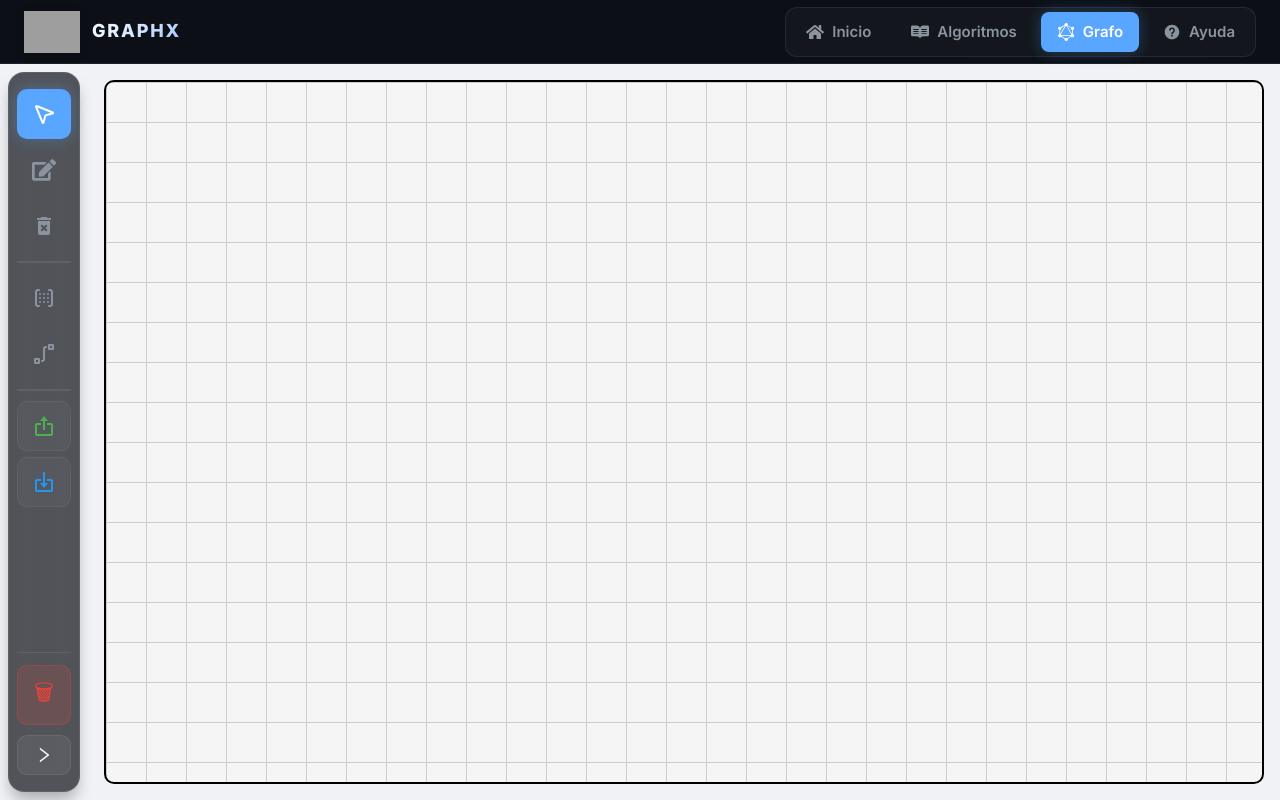
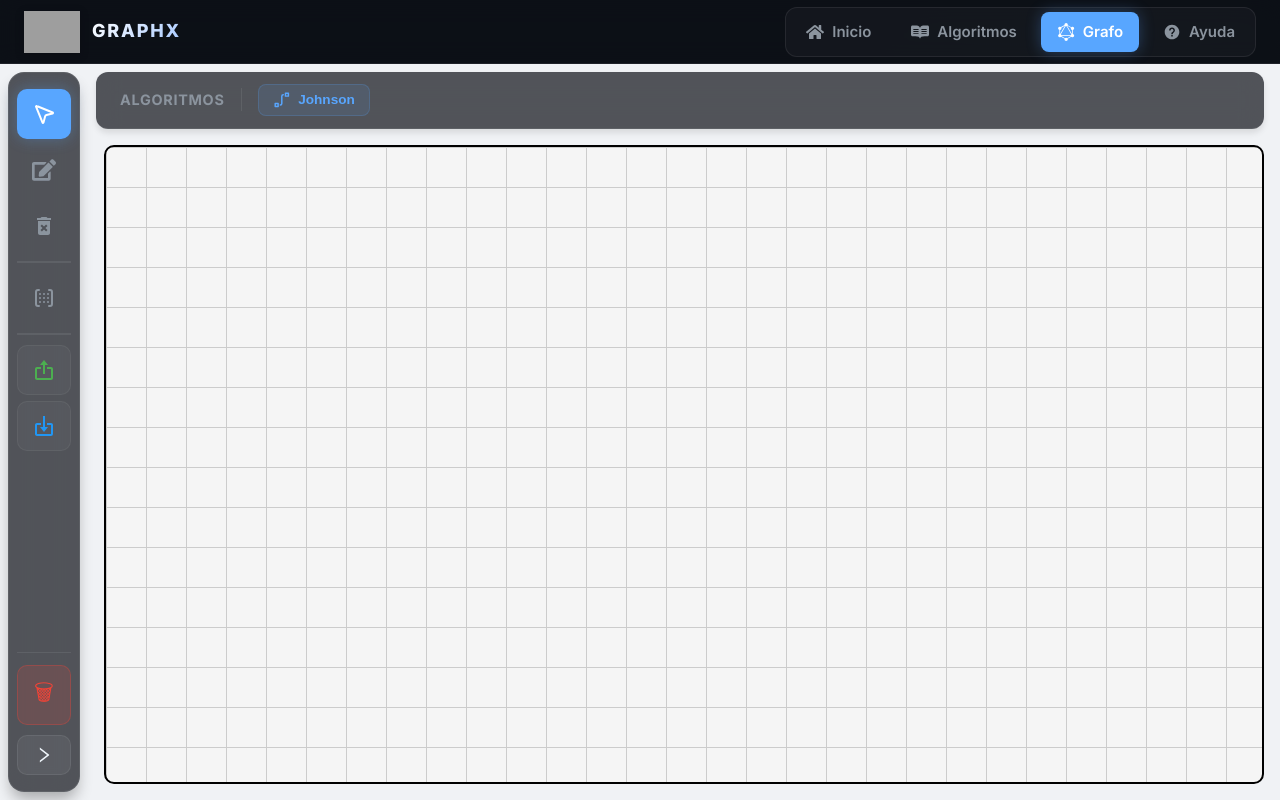
Before and after one commit to daniel69zz/PROYECTO_GRAFOS_ALGORITMOS, a React (Vite) app: page /graph in a window 1280 px wide. Built offline with nearby package versions, Linux system fonts and the light colour scheme; grey boxes are pictures that could not be loaded.

Commit message:
jdnkjdnbkjdf

```diff
--- a/src/components/GraphToolbar.jsx
+++ b/src/components/GraphToolbar.jsx
@@ -15,7 +15,6 @@ const toolbarLinks = [
 
 const toolbarOptions = [
   { label: "Matriz", Icon: TbMatrix, op: 4 },
-  { label: "Algoritmo de Johnson", Icon: TbRouteSquare2, op: 5 },
 ];
 
 const fileOptions = [
--- a/src/pages/GraphPage.jsx
+++ b/src/pages/GraphPage.jsx
@@ -1,6 +1,7 @@
 import { useState, useEffect, useCallback, useRef } from "react";
 import { Graph } from "../components/Graph";
 import { GraphToolbar } from "../components/GraphToolbar";
+import { TbRouteSquare2 } from "react-icons/tb";
 import styled from "styled-components";
 
 export function GraphPage() {
@@ -43,12 +44,24 @@ export function GraphPage() {
         onExportar={handleExportar}
         onImportar={handleImportar}
       />
+      <MainContent>
+        <AlgoritmosHeader>
+          <AlgoritmosTitle>Algoritmos</AlgoritmosTitle>
+          <AlgoritmoButton
+            onClick={() => setHerramienta(5)}
+            title="Algoritmo de Johnson"
+          >
+            <TbRouteSquare2 />
+            <span>Johnson</span>
+          </AlgoritmoButton>
+        </AlgoritmosHeader>
         <Graph
           ref={graphRef}
           herramienta={herramienta}
           setHerramienta={setHerramienta}
           clearFlag={clearFlag}
         />
+      </MainContent>
     </Container>
   );
 }
@@ -60,3 +73,63 @@ const Container = styled.div`
   overflow: hidden;
   position: relative;
 `;
+
+const MainContent = styled.div`
+  flex: 1;
+  display: flex;
+  flex-direction: column;
+  overflow: hidden;
+`;
+
+const AlgoritmosHeader = styled.div`
+  display: flex;
+  align-items: center;
+  gap: 16px;
+  padding: 12px 24px;
+  background: var(--glass-bg);
+  backdrop-filter: var(--glass-blur);
+  border-bottom: 1px solid var(--glass-border);
+  margin: 8px 16px 0 8px;
+  border-radius: 12px;
+  box-shadow: var(--shadow-sm);
+`;
+
+const AlgoritmosTitle = styled.h3`
+  font-size: 0.9rem;
+  font-weight: 700;
+  text-transform: uppercase;
+  letter-spacing: 0.05em;
+  color: var(--text-secondary);
+  border-right: 1px solid var(--glass-border);
+  padding-right: 16px;
+`;
+
+const AlgoritmoButton = styled.button`
+  display: flex;
+  align-items: center;
+  gap: 8px;
+  padding: 6px 14px;
+  background: rgba(88, 166, 255, 0.1);
+  border: 1px solid rgba(88, 166, 255, 0.2);
+  border-radius: 8px;
+  color: var(--accent-color);
+  font-size: 0.85rem;
+  font-weight: 600;
+  cursor: pointer;
+  transition: all var(--transition-fast);
+
+  svg {
+    font-size: 1.1rem;
+  }
+
+  &:hover {
+    background: var(--accent-color);
+    color: white;
+    transform: translateY(-1px);
+    box-shadow: 0 4px 12px var(--accent-glow);
+  }
+
+  &:active {
+    transform: translateY(0);
+  }
+`;
```
Lines whose indentation alone changed are shown as unchanged.
